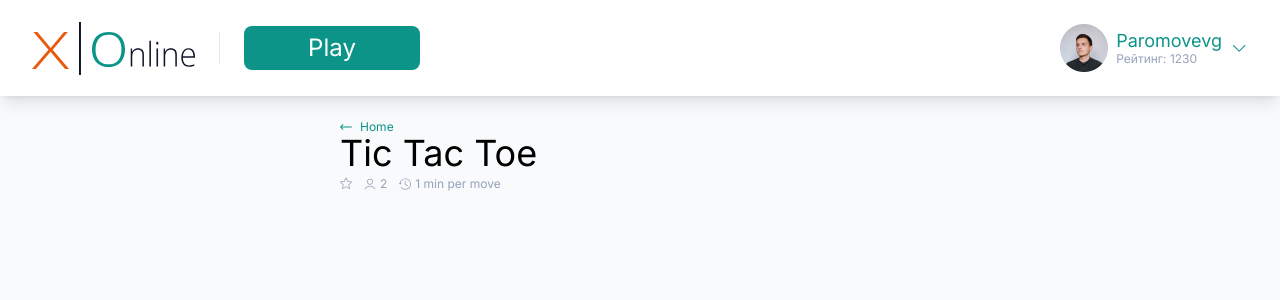
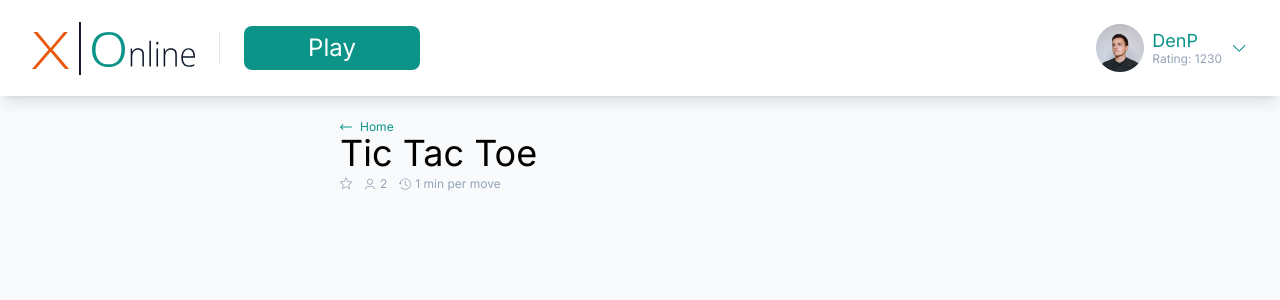
Before and after one commit to pettrushkov/tik-tak-toe-online, a Next.js app: page / in a window 1280 px wide. Shown: the top 300 px of the page. Built offline with nearby package versions, Linux system fonts and the light colour scheme.

Commit message:
added component Profile; added component ArrowDownIcon

```diff
--- a/components/header/header.jsx
+++ b/components/header/header.jsx
@@ -1,6 +1,8 @@
 import Image from "next/image";
 import logoSrc from "./logo.svg";
 import avatarSrc from "./avatar.png";
+import { Profile } from "../profile";
+import { ArrowDownIcon } from "./icons/arrow-down-icon";
 
 export function Header() {
   return (
@@ -10,28 +12,9 @@ export function Header() {
       <button className="w-44 py-2 px-5 bg-teal-600 text-white rounded-lg text-2xl leading-tight hover:bg-teal-500 transition-colors">
         Play
       </button>
-      <button className=" ml-auto flex items-center gap-2 text-start text-teal-600 hover:text-teal-500 transition-colors">
-        <Image src={avatarSrc} width={48} height={48} alt="avatar" />
-
-        <div>
-          <div className=" text-lg leading-tight">Paromovevg</div>
-          <div className="text-slate-400 text-xs leading-tight">
-            Рейтинг: 1230
-          </div>
-        </div>
-
-        <svg
-          width="18"
-          height="18"
-          viewBox="0 0 18 18"
-          fill="none"
-          xmlns="http://www.w3.org/2000/svg"
-        >
-          <path
-            d="M9.18753 12.75C9.04368 12.75 8.89968 12.6951 8.78985 12.5852L3.16485 6.96022C2.94505 6.74043 2.94505 6.3845 3.16485 6.16485C3.38464 5.94519 3.74057 5.94505 3.96022 6.16485L9.18753 11.3922L14.4148 6.16485C14.6346 5.94505 14.9906 5.94505 15.2102 6.16485C15.4299 6.38464 15.43 6.74057 15.2102 6.96022L9.58522 12.5852C9.47539 12.6951 9.33139 12.75 9.18753 12.75Z"
-            fill="currentColor"
-          />
-        </svg>
+      <button className=" ml-auto flex items-center gap-2 text-start text-teal-600">
+        <Profile avatarSrc={avatarSrc} />
+        <ArrowDownIcon />
       </button>
     </header>
   );
--- /dev/null
+++ b/components/header/icons/arrow-down-icon.jsx
@@ -0,0 +1,16 @@
+export function ArrowDownIcon() {
+  return (
+    <svg
+      width="18"
+      height="18"
+      viewBox="0 0 18 18"
+      fill="none"
+      xmlns="http://www.w3.org/2000/svg"
+    >
+      <path
+        d="M9.18753 12.75C9.04368 12.75 8.89968 12.6951 8.78985 12.5852L3.16485 6.96022C2.94505 6.74043 2.94505 6.3845 3.16485 6.16485C3.38464 5.94519 3.74057 5.94505 3.96022 6.16485L9.18753 11.3922L14.4148 6.16485C14.6346 5.94505 14.9906 5.94505 15.2102 6.16485C15.4299 6.38464 15.43 6.74057 15.2102 6.96022L9.58522 12.5852C9.47539 12.6951 9.33139 12.75 9.18753 12.75Z"
+        fill="currentColor"
+      />
+    </svg>
+  );
+}
--- /dev/null
+++ b/components/profile/index.js
@@ -0,0 +1 @@
+export { Profile } from "./profile";
--- /dev/null
+++ b/components/profile/profile.jsx
@@ -0,0 +1,13 @@
+import Image from "next/image";
+
+export function Profile({ avatarSrc }) {
+  return (
+    <div className="flex items-center gap-2 text-start text-teal-600">
+      <Image src={avatarSrc} width={48} height={48} alt="avatar" />
+      <div>
+        <div className=" text-lg leading-tight">DenP</div>
+        <div className="text-slate-400 text-xs leading-tight">Rating: 1230</div>
+      </div>
+    </div>
+  );
+}
```
